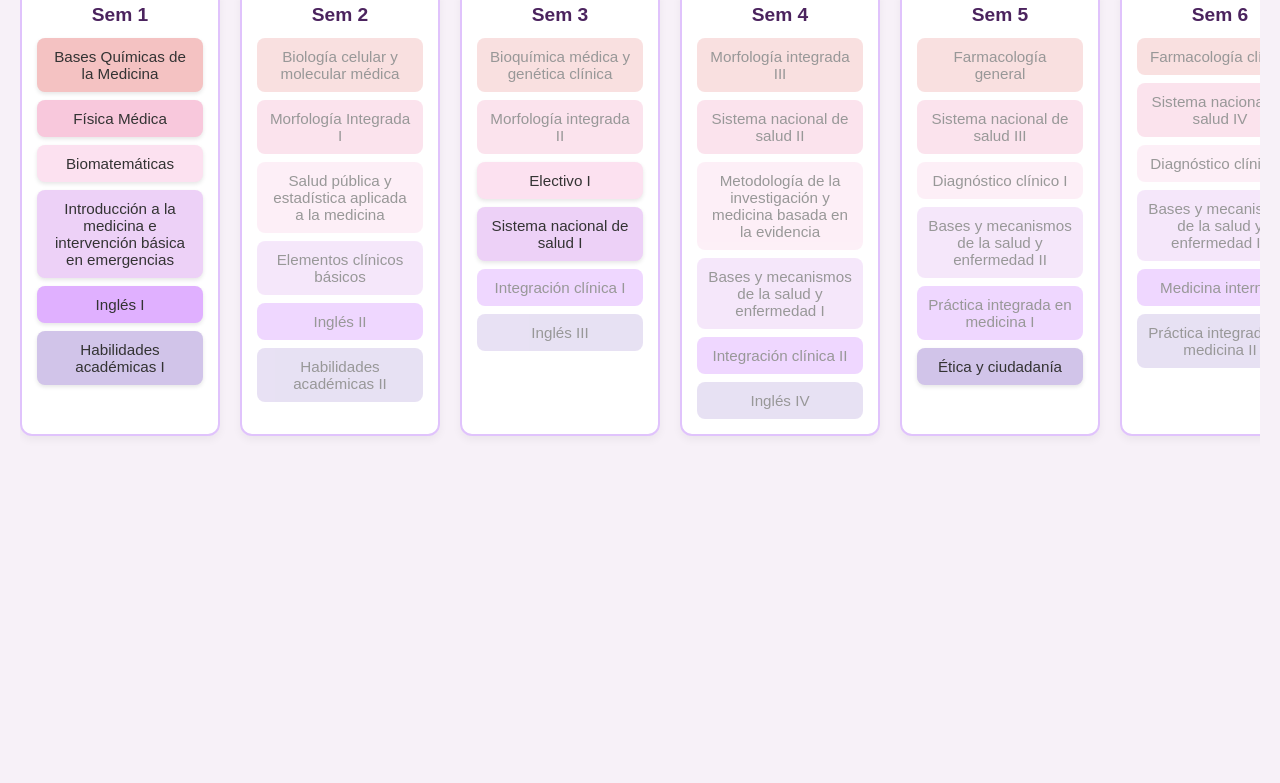
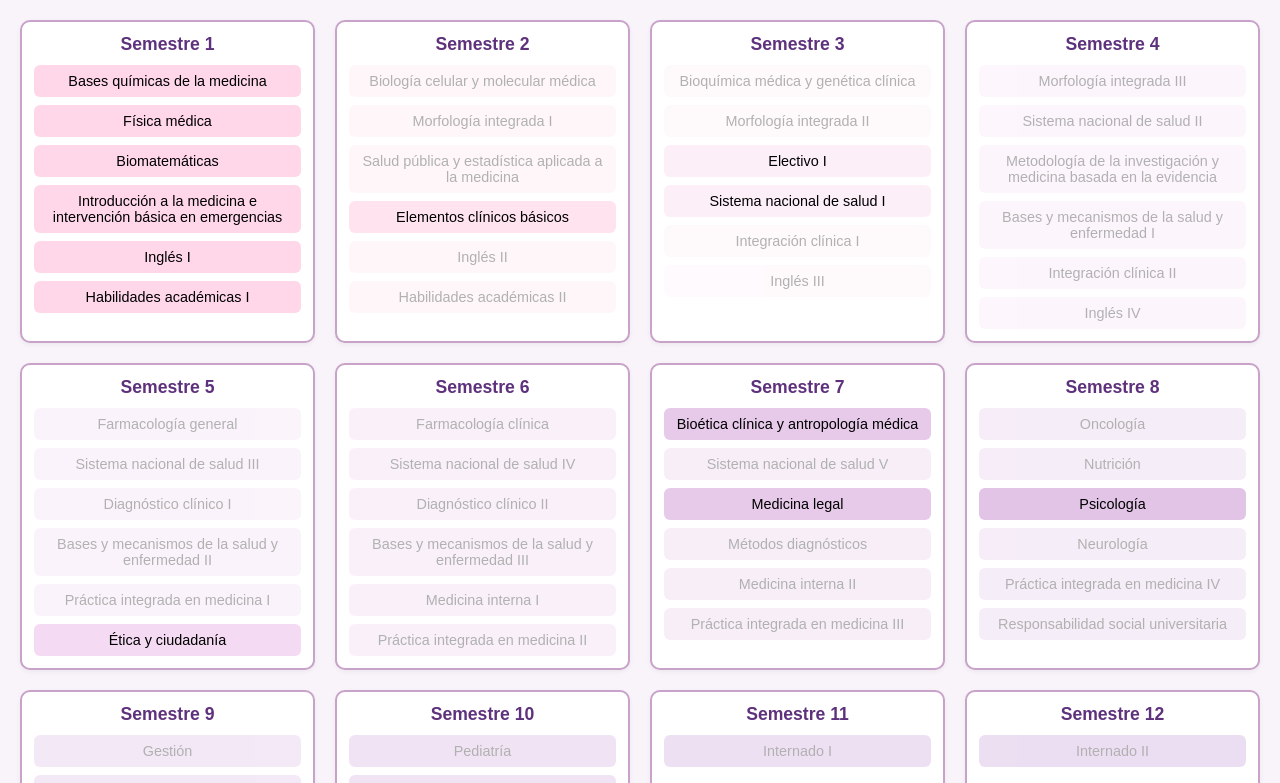
Before and after one commit to Paz2108/Malla-medicina, a plain HTML site: page index.html in a window 1280 px wide. Shown: the part 100-883 px from the top of the page. Before the commit the page ends 800 px from the top, so only its background shows below. Drawn offline with Linux system fonts and the light colour scheme.

Commit message:
Update index.html

```diff
--- a/index.html
+++ b/index.html
@@ -2,101 +2,81 @@
 <html lang="es">
 <head>
   <meta charset="UTF-8" />
-  <meta name="viewport" content="width=device-width, initial-scale=1.0" />
+  <meta name="viewport" content="width=device-width, initial-scale=1.0"/>
   <title>Malla Curricular Medicina UBO</title>
   <style>
-    /* Reset básico */
-    * { box-sizing: border-box; margin: 0; padding: 0; }
     body {
-      font-family: Arial, sans-serif;
-      background: #f7f1f8;
-      color: #333;
-      padding: 20px;
+      margin: 0;
+      font-family: sans-serif;
+      background: #f8f4f9;
     }
     h1 {
       text-align: center;
-      margin-bottom: 30px;
-      font-size: 2em;
-      color: #4b235e;
+      color: #5e317c;
+      padding: 20px 0;
     }
-    /* Contenedor en columnas para pantallas grandes */
+    /* ----- GRID GENERAL (semestres) ----- */
     #malla {
       display: grid;
-      grid-auto-flow: column;
-      grid-auto-columns: minmax(200px, 1fr);
+      grid-template-columns: repeat(auto-fit, minmax(240px, 1fr));
       gap: 20px;
-      overflow-x: auto;
-      padding-bottom: 10px;
+      padding: 0 20px 40px;
     }
-    .semester {
+    /* ----- CADA SEMESTRE ----- */
+    .semester-card {
       background: #fff;
-      border: 2px solid #e0c3fc;
-      border-radius: 12px;
-      padding: 15px;
-      box-shadow: 0 4px 8px rgba(0,0,0,0.05);
+      border: 2px solid #c8a2c8;
+      border-radius: 10px;
       display: flex;
       flex-direction: column;
+      padding: 12px;
+      box-shadow: 0 2px 5px rgba(0,0,0,0.05);
     }
-    .semester h2 {
-      margin-bottom: 12px;
-      color: #4b235e;
-      font-size: 1.2em;
+    .semester-card h3 {
+      margin: 0 0 10px;
       text-align: center;
+      color: #5e317c;
+      font-size: 1.1em;
     }
+    /* ----- LISTA DE CURSOS (siempre vertical) ----- */
     .courses {
       display: flex;
       flex-direction: column;
       gap: 8px;
     }
     .course {
-      padding: 10px;
-      border-radius: 8px;
+      padding: 8px;
+      border-radius: 6px;
+      text-align: center;
+      font-size: 0.9em;
       cursor: pointer;
-      text-align: center;
-      transition: transform 0.2s, box-shadow 0.2s;
-      user-select: none;
-      font-size: 0.95em;
+      word-break: break-word;
+      white-space: normal;
+      transition: opacity 0.2s, background-color 0.2s, text-decoration 0.2s;
     }
-    .course:not(.locked) {
-      box-shadow: 0 2px 4px rgba(0,0,0,0.1);
-    }
-    .course:not(.locked):hover {
-      transform: translateY(-2px);
-      box-shadow: 0 4px 8px rgba(0,0,0,0.15);
-    }
-    .course.locked {
-      opacity: 0.5;
-      cursor: default;
-    }
-    .course.passed {
-      text-decoration: line-through;
-      opacity: 0.7;
-    }
-    /* Colores pastel rosas y morados por semestre */
-    .course:nth-child(1) { background: #f4c2c2; }
-    .course:nth-child(2) { background: #f8c8dc; }
-    .course:nth-child(3) { background: #fce1f0; }
-    .course:nth-child(4) { background: #edd1f7; }
-    .course:nth-child(5) { background: #e0b0ff; }
-    .course:nth-child(6) { background: #d1c4e9; }
-    .course:nth-child(7) { background: #ffd1dc; }
-    .course:nth-child(8) { background: #f5e6fa; }
-    .course:nth-child(9) { background: #e9c4f0; }
-    .course:nth-child(10) { background: #f7d1e0; }
-    .course:nth-child(11) { background: #e8c3fd; }
-    .course:nth-child(12) { background: #f1dafc; }
-    .course:nth-child(13) { background: #fbe7f0; }
-    .course:nth-child(14) { background: #e2b1e6; }
-
-    /* Adaptación a pantallas pequeñas */
-    @media (max-width: 768px) {
+    /* ----- ESTADOS ----- */
+    .course.locked   { opacity: 0.3; cursor: default; }
+    .course.passed   { text-decoration: line-through; opacity: 0.6; }
+    .course.unlocked { opacity: 1; }
+    /* ----- PALETA PASTEL POR SEMESTRE ----- */
+    .semester-card:nth-child(1)  .course { background: #ffd7e9; }
+    .semester-card:nth-child(2)  .course { background: #ffe4f0; }
+    .semester-card:nth-child(3)  .course { background: #fdeff8; }
+    .semester-card:nth-child(4)  .course { background: #f8e0f7; }
+    .semester-card:nth-child(5)  .course { background: #f4daf2; }
+    .semester-card:nth-child(6)  .course { background: #edd1ee; }
+    .semester-card:nth-child(7)  .course { background: #e7caea; }
+    .semester-card:nth-child(8)  .course { background: #e1c4e6; }
+    .semester-card:nth-child(9)  .course { background: #d9b5e0; }
+    .semester-card:nth-child(10) .course { background: #d0a6db; }
+    .semester-card:nth-child(11) .course { background: #c89cd8; }
+    .semester-card:nth-child(12) .course { background: #c294d5; }
+    .semester-card:nth-child(13) .course { background: #b788d1; }
+    .semester-card:nth-child(14) .course { background: #ad7acb; }
+    /* ----- RESPONSIVE MÓVIL ----- */
+    @media (max-width: 600px) {
       #malla {
-        grid-auto-flow: row;
-        grid-auto-rows: min-content;
-        overflow-x: hidden;
-      }
-      .semester {
-        margin-bottom: 20px;
+        grid-template-columns: 1fr;
       }
     }
   </style>
@@ -104,148 +84,191 @@
 <body>
   <h1>Malla Curricular Medicina UBO</h1>
   <div id="malla"></div>
-
   <script>
-    // Paleta de prerrequisitos y semestres (misma definición que antes)
     const malla = [
-      { semestre: 1, cursos: [
-        { name: 'Bases Químicas de la Medicina', prereqs: [] },
-        { name: 'Física Médica', prereqs: [] },
+      {
+        semestre: 1,
+        cursos: [
+          { name: 'Bases químicas de la medicina', prereqs: [] },
+          { name: 'Física médica', prereqs: [] },
           { name: 'Biomatemáticas', prereqs: [] },
           { name: 'Introducción a la medicina e intervención básica en emergencias', prereqs: [] },
           { name: 'Inglés I', prereqs: [] },
           { name: 'Habilidades académicas I', prereqs: [] }
-      ]},
-      { semestre: 2, cursos: [
-        { name: 'Biología celular y molecular médica', prereqs: ['Bases Químicas de la Medicina'] },
-        { name: 'Morfología Integrada I', prereqs: ['Física Médica'] },
+        ]
+      },
+      {
+        semestre: 2,
+        cursos: [
+          { name: 'Biología celular y molecular médica', prereqs: ['Bases químicas de la medicina'] },
+          { name: 'Morfología integrada I', prereqs: ['Física médica'] },
           { name: 'Salud pública y estadística aplicada a la medicina', prereqs: ['Biomatemáticas'] },
-        { name: 'Elementos clínicos básicos', prereqs: ['Introducción a la medicina e intervención básica en emergencias'] },
+          { name: 'Elementos clínicos básicos', prereqs: [] },
           { name: 'Inglés II', prereqs: ['Inglés I'] },
           { name: 'Habilidades académicas II', prereqs: ['Habilidades académicas I'] }
-      ]},
-      { semestre: 3, cursos: [
+        ]
+      },
+      {
+        semestre: 3,
+        cursos: [
           { name: 'Bioquímica médica y genética clínica', prereqs: ['Biología celular y molecular médica'] },
-        { name: 'Morfología integrada II', prereqs: ['Morfología Integrada I'] },
+          { name: 'Morfología integrada II', prereqs: ['Morfología integrada I'] },
           { name: 'Electivo I', prereqs: [] },
           { name: 'Sistema nacional de salud I', prereqs: [] },
           { name: 'Integración clínica I', prereqs: ['Elementos clínicos básicos'] },
           { name: 'Inglés III', prereqs: ['Inglés II'] }
-      ]},
-      { semestre: 4, cursos: [
+        ]
+      },
+      {
+        semestre: 4,
+        cursos: [
           { name: 'Morfología integrada III', prereqs: ['Morfología integrada II'] },
           { name: 'Sistema nacional de salud II', prereqs: ['Sistema nacional de salud I'] },
           { name: 'Metodología de la investigación y medicina basada en la evidencia', prereqs: ['Salud pública y estadística aplicada a la medicina'] },
           { name: 'Bases y mecanismos de la salud y enfermedad I', prereqs: ['Bioquímica médica y genética clínica','Morfología integrada II'] },
           { name: 'Integración clínica II', prereqs: ['Integración clínica I'] },
           { name: 'Inglés IV', prereqs: ['Inglés III'] }
-      ]},
-      { semestre: 5, cursos: [
+        ]
+      },
+      {
+        semestre: 5,
+        cursos: [
           { name: 'Farmacología general', prereqs: ['Morfología integrada III'] },
           { name: 'Sistema nacional de salud III', prereqs: ['Sistema nacional de salud II','Metodología de la investigación y medicina basada en la evidencia'] },
           { name: 'Diagnóstico clínico I', prereqs: ['Bases y mecanismos de la salud y enfermedad I'] },
           { name: 'Bases y mecanismos de la salud y enfermedad II', prereqs: ['Bases y mecanismos de la salud y enfermedad I'] },
           { name: 'Práctica integrada en medicina I', prereqs: ['Integración clínica II'] },
           { name: 'Ética y ciudadanía', prereqs: [] }
-      ]},
-      { semestre: 6, cursos: [
+        ]
+      },
+      {
+        semestre: 6,
+        cursos: [
           { name: 'Farmacología clínica', prereqs: ['Farmacología general'] },
           { name: 'Sistema nacional de salud IV', prereqs: ['Sistema nacional de salud III'] },
           { name: 'Diagnóstico clínico II', prereqs: ['Diagnóstico clínico I'] },
           { name: 'Bases y mecanismos de la salud y enfermedad III', prereqs: ['Bases y mecanismos de la salud y enfermedad II'] },
           { name: 'Medicina interna I', prereqs: ['Diagnóstico clínico I','Bases y mecanismos de la salud y enfermedad II'] },
           { name: 'Práctica integrada en medicina II', prereqs: ['Práctica integrada en medicina I'] }
-      ]},
-      { semestre: 7, cursos: [
+        ]
+      },
+      {
+        semestre: 7,
+        cursos: [
           { name: 'Bioética clínica y antropología médica', prereqs: [] },
           { name: 'Sistema nacional de salud V', prereqs: ['Sistema nacional de salud IV'] },
           { name: 'Medicina legal', prereqs: [] },
           { name: 'Métodos diagnósticos', prereqs: ['Diagnóstico clínico II'] },
           { name: 'Medicina interna II', prereqs: ['Medicina interna I','Bases y mecanismos de la salud y enfermedad III'] },
           { name: 'Práctica integrada en medicina III', prereqs: ['Práctica integrada en medicina II'] }
-      ]},
-      { semestre: 8, cursos: [
+        ]
+      },
+      {
+        semestre: 8,
+        cursos: [
           { name: 'Oncología', prereqs: ['Métodos diagnósticos','Medicina interna II'] },
           { name: 'Nutrición', prereqs: ['Métodos diagnósticos','Medicina interna II'] },
           { name: 'Psicología', prereqs: [] },
           { name: 'Neurología', prereqs: ['Métodos diagnósticos','Medicina interna II'] },
           { name: 'Práctica integrada en medicina IV', prereqs: ['Práctica integrada en medicina III'] },
           { name: 'Responsabilidad social universitaria', prereqs: ['Ética y ciudadanía'] }
-      ]},
-      { semestre: 9, cursos: [
+        ]
+      },
+      {
+        semestre: 9,
+        cursos: [
           { name: 'Gestión', prereqs: ['Sistema nacional de salud V'] },
           { name: 'Ginecología y obstetricia', prereqs: ['Métodos diagnósticos','Medicina interna II'] },
           { name: 'Ortopedia y traumatología', prereqs: ['Métodos diagnósticos','Medicina interna II'] },
           { name: 'Fisiatría', prereqs: ['Psicología','Métodos diagnósticos','Medicina interna II'] },
           { name: 'Cirugía', prereqs: ['Métodos diagnósticos','Medicina interna II'] },
           { name: 'Práctica integrada en medicina V', prereqs: ['Práctica integrada en medicina IV'] }
-      ]},
-      { semestre: 10, cursos: [
+        ]
+      },
+      {
+        semestre: 10,
+        cursos: [
           { name: 'Pediatría', prereqs: ['Métodos diagnósticos','Medicina interna II'] },
-        { name: 'Oftalmología Otorrinolaringología Dermatología', prereqs: ['Métodos diagnósticos','Medicina interna II'] },
+          { name: 'Oftalmología/ Otorrinolaringología/ Dermatología', prereqs: ['Métodos diagnósticos','Medicina interna II'] },
           { name: 'Medicina de urgencias', prereqs: ['Métodos diagnósticos','Medicina interna II'] },
           { name: 'Psiquiatría', prereqs: ['Métodos diagnósticos','Medicina interna II'] },
           { name: 'Práctica integrada en medicina VI', prereqs: ['Práctica integrada en medicina V'] },
           { name: 'Electivo II', prereqs: [] }
-      ]},
-      { semestre: 11, cursos: [
-        { name: 'Internado I', prereqs: ['Pediatría','Oftalmología Otorrinolaringología Dermatología','Medicina de urgencias','Psiquiatría','Práctica integrada en medicina VI','Electivo II'] }
-      ]},
-      { semestre: 12, cursos: [
+        ]
+      },
+      {
+        semestre: 11,
+        cursos: [
+          { name: 'Internado I', prereqs: ['Pediatría','Oftalmología/ Otorrinolaringología/ Dermatología','Medicina de urgencias','Psiquiatría','Práctica integrada en medicina VI','Electivo II'] }
+        ]
+      },
+      {
+        semestre: 12,
+        cursos: [
           { name: 'Internado II', prereqs: ['Internado I'] }
-      ]},
-      { semestre: 13, cursos: [
+        ]
+      },
+      {
+        semestre: 13,
+        cursos: [
           { name: 'Internado III', prereqs: ['Internado II'] }
-      ]},
-      { semestre: 14, cursos: [
+        ]
+      },
+      {
+        semestre: 14,
+        cursos: [
           { name: 'Internado IV', prereqs: ['Internado III'] }
-      ]}
+        ]
+      }
     ];
 
-    // Estado guardado en localStorage
+    // estado guardado en localStorage
     const estado = JSON.parse(localStorage.getItem('mallaEstado')) || {};
-    function saveEstado() {
+    const saveEstado = () => {
       localStorage.setItem('mallaEstado', JSON.stringify(estado));
-    }
+    };
+    const canAccess = course =>
+      course.prereqs.every(pr => estado[pr]);
 
-    // Comprueba prerequisitos
-    function canAccess(course) {
-      return course.prereqs.every(pr => estado[pr]);
-    }
-
-    // Renderiza la malla
     function render() {
       const container = document.getElementById('malla');
       container.innerHTML = '';
-      malla.forEach((sem, idx) => {
+      malla.forEach(sem => {
+        // tarjeta semestre
         const semDiv = document.createElement('div');
-        semDiv.className = 'semester';
-        semDiv.innerHTML = `<h2>Sem ${sem.semestre}</h2>`;
-
+        semDiv.classList.add('semester-card');
+        // título
+        const title = document.createElement('h3');
+        title.textContent = `Semestre ${sem.semestre}`;
+        semDiv.appendChild(title);
+        // cursos
         const coursesDiv = document.createElement('div');
-        coursesDiv.className = 'courses';
-
+        coursesDiv.classList.add('courses');
         sem.cursos.forEach(course => {
           const cDiv = document.createElement('div');
           cDiv.textContent = course.name;
-          cDiv.className = 'course';
-
-          if (estado[course.name]) cDiv.classList.add('passed');
-          if (!canAccess(course)) cDiv.classList.add('locked');
-          else cDiv.addEventListener('click', () => {
+          cDiv.classList.add('course');
+          if (estado[course.name]) {
+            cDiv.classList.add('passed');
+          } else if (!canAccess(course)) {
+            cDiv.classList.add('locked');
+          } else {
+            cDiv.classList.add('unlocked');
+          }
+          if (canAccess(course)) {
+            cDiv.addEventListener('click', () => {
               estado[course.name] = !estado[course.name];
-            saveEstado(); render();
+              saveEstado();
+              render();
             });
-
+          }
           coursesDiv.appendChild(cDiv);
         });
-
         semDiv.appendChild(coursesDiv);
         container.appendChild(semDiv);
       });
     }
 
-    // Inicia
     render();
   </script>
 </body>
```
Lines whose indentation alone changed are shown as unchanged.
